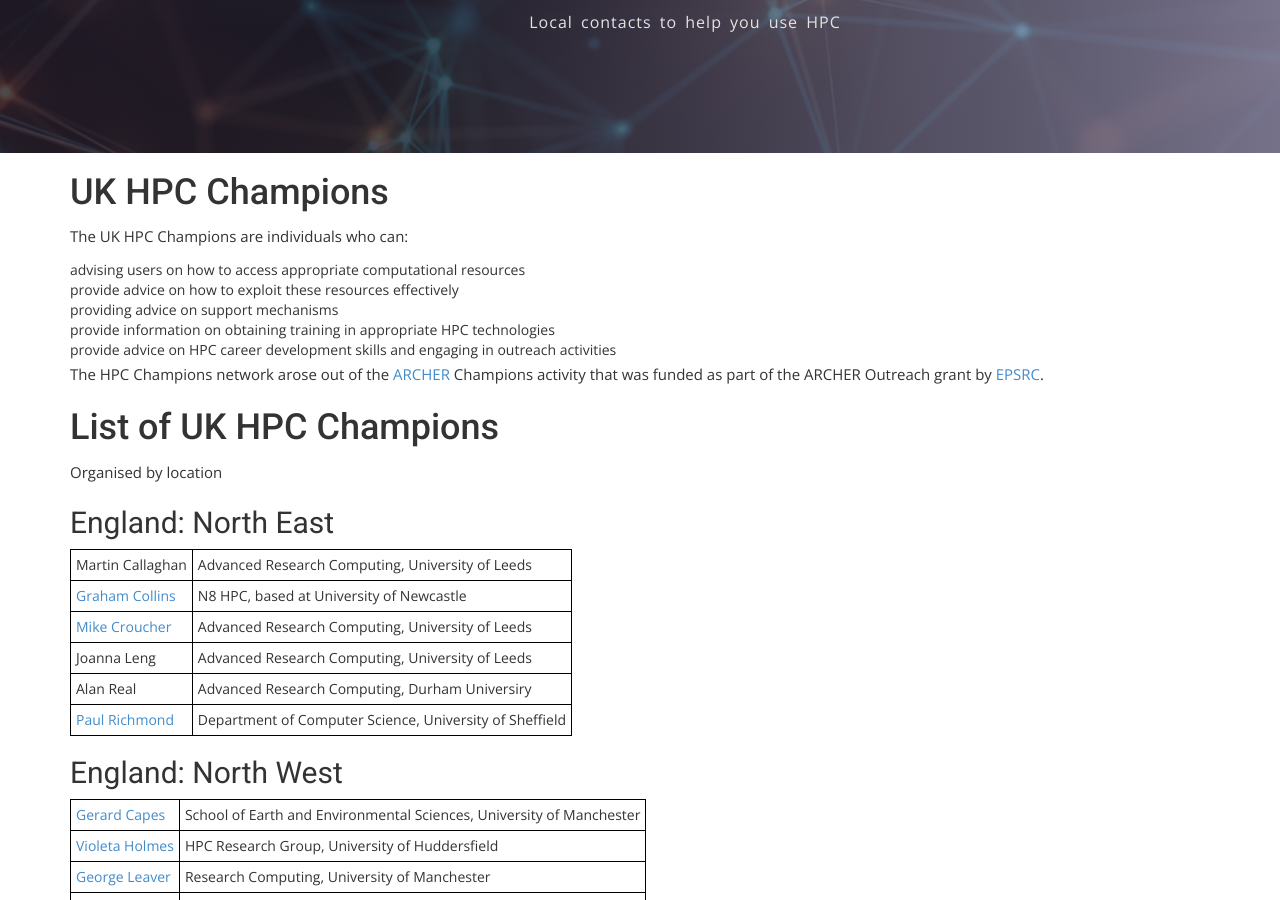
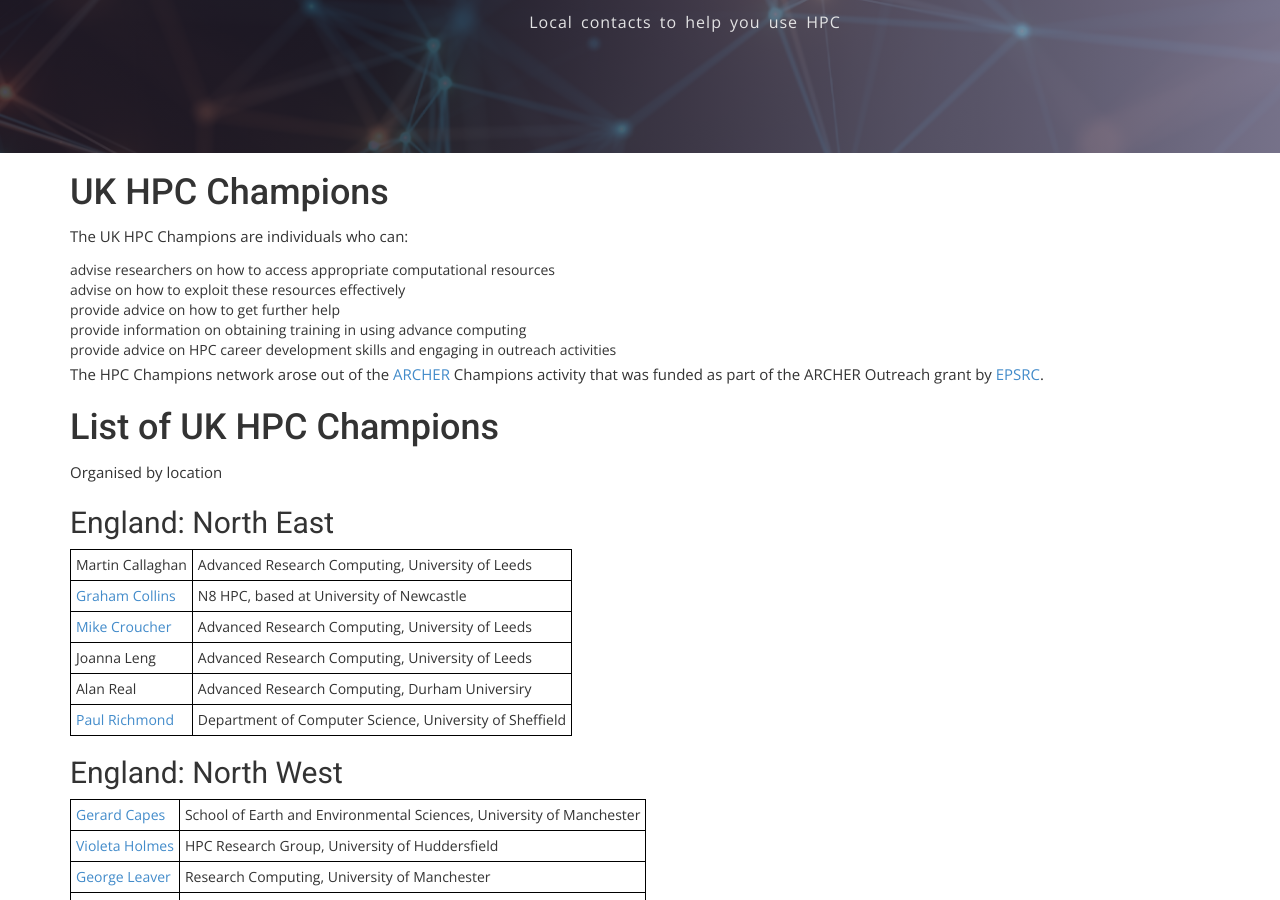
Before and after one commit to hpc-uk/hpcuk-website, a Jekyll site: the page built from champions/index.md, in a window 1280 px wide and 900 px high, scrolled down 307 px. Built offline with Jekyll 4.4.1, drawn with Linux system fonts in a browser that asks for light colours; nearby versions of some CDN libraries; some web fonts are replaced.

Commit message:
Test add of Champions page

```diff
--- a/champions/index.md
+++ b/champions/index.md
@@ -9,11 +9,11 @@ UK HPC Champions
 
 The UK HPC Champions are individuals who can:
 
-* advising users on how to access appropriate computational resources
-* provide advice on how to exploit these resources effectively
-* providing advice on support mechanisms
-* provide information on obtaining training in appropriate HPC technologies
-* provide advice on HPC career development skills and engaging in outreach activities
+ - advise researchers on how to access appropriate computational resources
+ - advise on how to exploit these resources effectively
+ - provide advice on how to get further help
+ - provide information on obtaining training in using advance computing
+ - provide advice on HPC career development skills and engaging in outreach activities
 
 The HPC Champions network arose out of the [ARCHER](Http://www.archer.ac.uk) Champions
 activity that was funded as part of the ARCHER Outreach grant by [EPSRC](http://www.epsrc.ac.uk).
```
